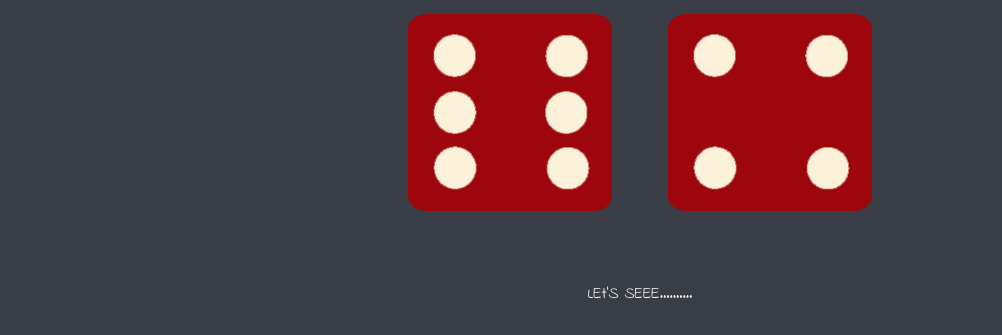
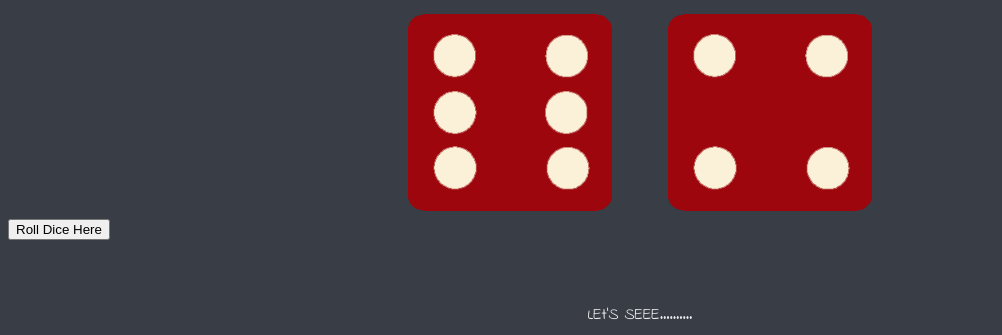
Before and after one commit to sahajjjain/dice-game, a plain HTML site: page Dicee+Challenge+-+Starting+Files/dicee.html in a window 1280 px wide. Shown: the part 481-816 px from the top of the page, without its empty margins (0-1002 px from the left). Drawn offline with Linux system fonts and the light colour scheme.

Commit message:
Add 'Roll Dice Here' button to dicee.html

```diff
--- a/Dicee+Challenge+-+Starting+Files/dicee.html
+++ b/Dicee+Challenge+-+Starting+Files/dicee.html
@@ -23,6 +23,7 @@
         <img class="img2" src="/images/dice6.png" />
       </div>
     </div>
+     <button class ="btn">Roll Dice Here</button>
 
     <footer>LEt'S SEEE..........</footer>
     <script src = "index.js"></script>
```
